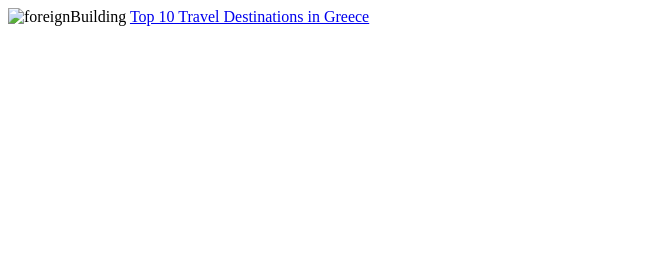
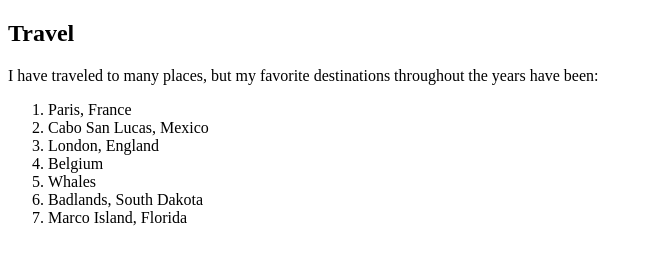
Before and after one commit to eweber13/eweber13.github.io, a plain HTML site: page travel.html in a window 1280 px wide. Shown: the whole page, without its empty margins (0-648 px from the left). Drawn offline with Linux system fonts and the light colour scheme.

Commit message:
Update travel.html

```diff
--- a/travel.html
+++ b/travel.html
@@ -5,21 +5,18 @@
 <!--[if gt IE 8]>      <html class="no-js"> <!--<![endif]-->
 <html>
     <head>
-        <meta charset="utf-8">
-        <meta http-equiv="X-UA-Compatible" content="IE=edge">
-        <title>Evan's Travel</title>
-        <meta name="description" content="">
-        <meta name="viewport" content="width=device-width, initial-scale=1">
-        <link rel="stylesheet" href="">
-    </head>
-    <body>
-
-        <img alt="foreignBuilding" src="IMG_9981.JPG" height="50" width="50"/>
-        <a href="https://www.lonelyplanet.com/articles/best-places-to-visit-in-greece">Top 10 Travel Destinations in Greece</a>
-        <!--[if lt IE 7]>
-            <p class="browsehappy">You are using an <strong>outdated</strong> browser. Please <a href="#">upgrade your browser</a> to improve your experience.</p>
-        <![endif]-->
-
-        <script src="" async defer></script>
+        <h2>Travel</h2>
+        <p>
+            I have traveled to many places, but my favorite destinations throughout the years have been:
+        </p>
+        <ol>
+            <li>Paris, France</li>
+            <li>Cabo San Lucas, Mexico</li>
+            <li>London, England</li>
+            <li>Belgium</li>
+            <li>Whales</li>
+            <li>Badlands, South Dakota</li>
+            <li>Marco Island, Florida</li>
+        </ol>
     </body>
 </html>
```
